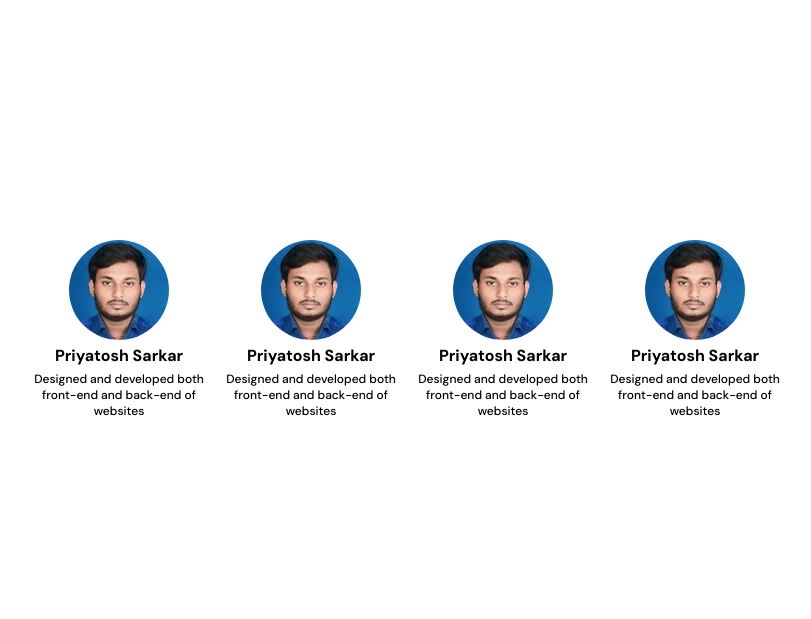
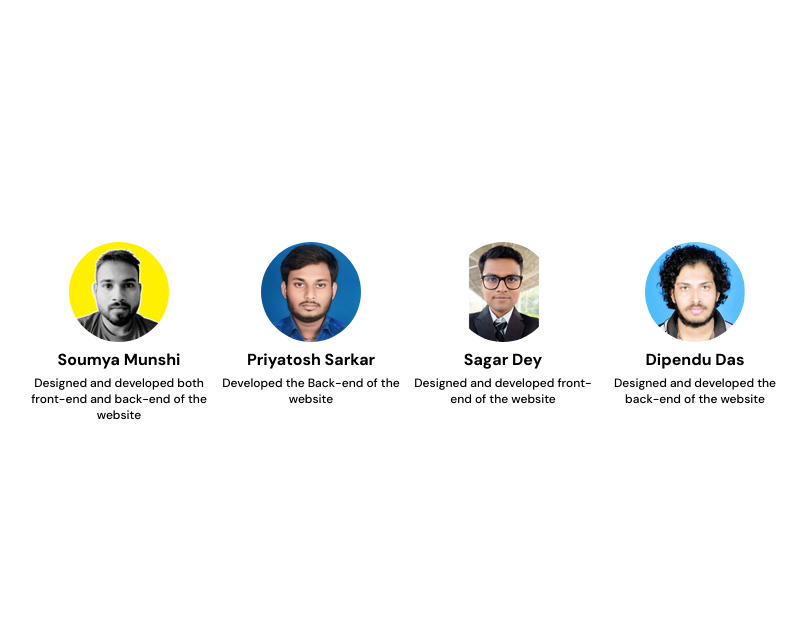
Before and after one commit to SOUMYAMUNSHI/KaziSirProject, a PHP site: page /KaziSirProject/ in a window 1280 px wide. Shown: the part 707-1326 px from the top of the page, without its empty margins (233-1044 px from the left). Run offline with PHP 8.4, Linux system fonts and the light colour scheme; some libraries are stand-ins or nearby versions; some web fonts are replaced.

Commit message:
developer images are added

```diff
--- a/index.html
+++ b/index.html
@@ -64,21 +64,21 @@
 
     <footer class="footer">
         <div class="developer-div">
-            <div class="dev dev-1"><img class="dev-image" src="./static/src/img/dev2.jpg" alt="dev-image">
+            <div class="dev dev-1"><img class="dev-image" src="./static/src/img/Soumya.jpg" alt="dev-image">
+                <p>Soumya Munshi</p>
+                <p>Designed and developed both front-end and back-end of the website</p>
+            </div>
+            <div class="dev dev-1"><img class="dev-image" src="./static/src/img/Priyatosh_Sarkar.png" alt="dev-image">
                 <p>Priyatosh Sarkar</p>
-                <p>Designed and developed both front-end and back-end of websites</p>
+                <p>Developed the Back-end of the website
             </div>
-            <div class="dev dev-1"><img class="dev-image" src="./static/src/img/dev2.jpg" alt="dev-image">
-                <p>Priyatosh Sarkar</p>
-                <p>Designed and developed both front-end and back-end of websites</p>
+            <div class="dev dev-1"><img class="dev-image" src="./static/src/img/Sagar_Dey.png" alt="dev-image">
+                <p>Sagar Dey</p>
+                <p>Designed and developed front-end of the website</p>
             </div>
-            <div class="dev dev-1"><img class="dev-image" src="./static/src/img/dev2.jpg" alt="dev-image">
-                <p>Priyatosh Sarkar</p>
-                <p>Designed and developed both front-end and back-end of websites</p>
-            </div>
-            <div class="dev dev-1"><img class="dev-image" src="./static/src/img/dev2.jpg" alt="dev-image">
-                <p>Priyatosh Sarkar</p>
-                <p>Designed and developed both front-end and back-end of websites</p>
+            <div class="dev dev-1"><img class="dev-image" src="./static/src/img/Dipendu_Das.png" alt="dev-image">
+                <p>Dipendu Das</p>
+                <p>Designed and developed the back-end of the website</p>
             </div>
         </div>
     </footer>
--- a/style/index.css
+++ b/style/index.css
@@ -257,7 +257,8 @@ body {
 
 .dev-image {
   border-radius: 50%;
-  /* border:2px solid #455d7a; */
+  width:100px;
+  border:2px solid white;
 }
 
 .owner {
```
Also changed, not shown: static/src/img/Dipendu_Das.png (added), static/src/img/Priyatosh_Sarkar.png (added), static/src/img/Sagar_Dey.png (added), static/src/img/Soumya.jpg (added).
